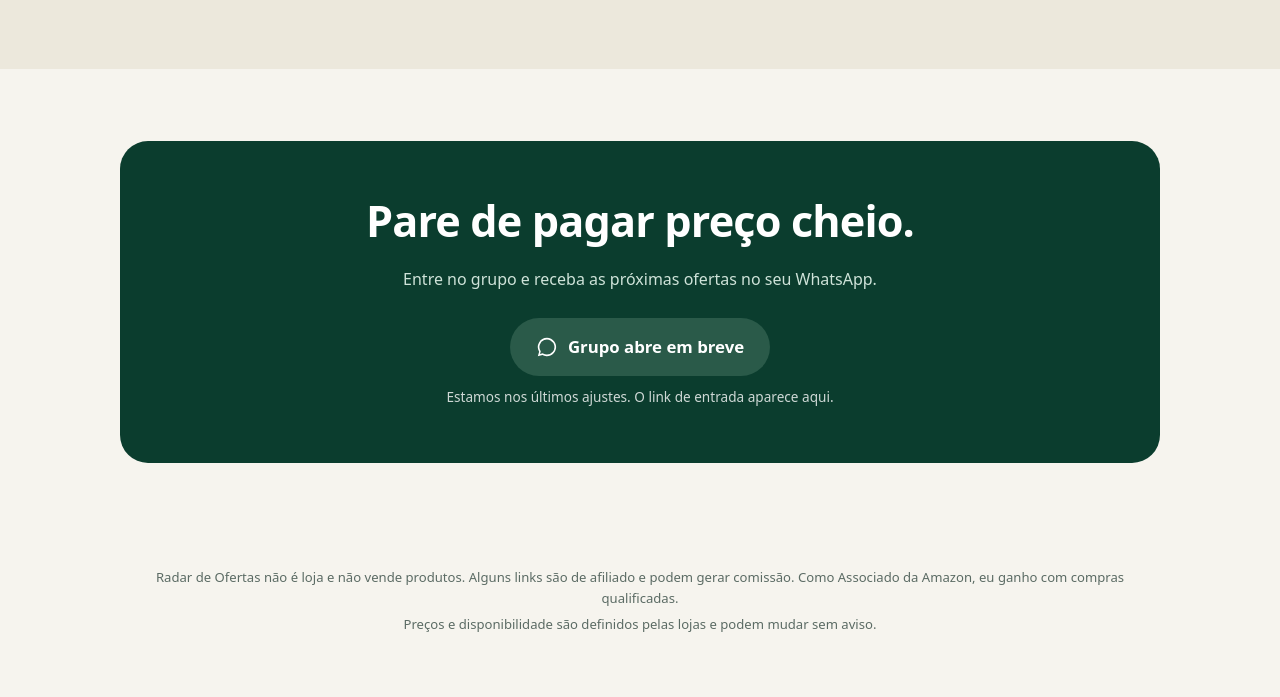
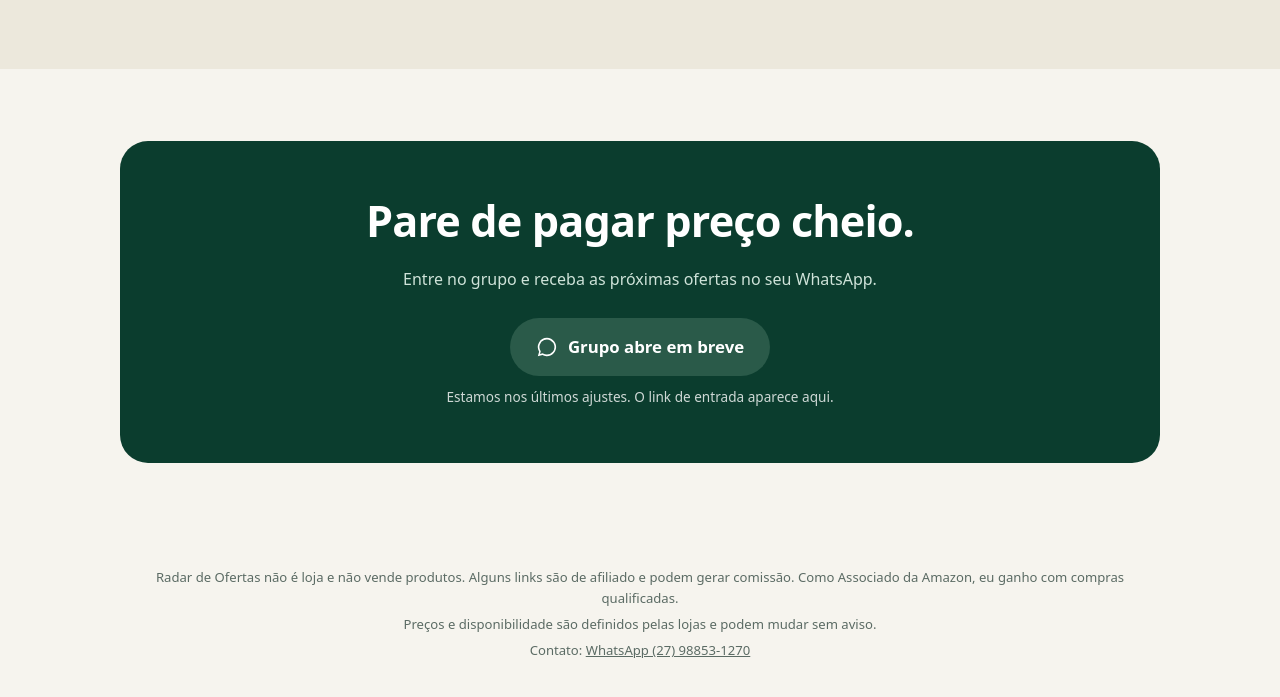
Before and after one commit to isamassarioli/promo-bot, a website: page landing/index.html in a window 1280 px wide. Shown: the part 2815-3512 px from the top of the page. Before the commit the page ends 3489 px from the top, so only its background shows below. Drawn offline with Linux system fonts and the light colour scheme.

Commit message:
Adiciona contato de WhatsApp no rodapé da landing page
Co-Authored-By: Claude Opus 5.5 <noreply@anthropic.com>

```diff
--- a/landing/index.html
+++ b/landing/index.html
@@ -234,6 +234,7 @@
   <div class="wrap">
     <p>Radar de Ofertas não é loja e não vende produtos. Alguns links são de afiliado e podem gerar comissão. Como Associado da Amazon, eu ganho com compras qualificadas.</p>
     <p>Preços e disponibilidade são definidos pelas lojas e podem mudar sem aviso.</p>
+    <p>Contato: <a href="https://wa.me/5527988531270" target="_blank" rel="noopener" style="color:inherit">WhatsApp (27) 98853-1270</a></p>
   </div>
 </footer>
 
```
